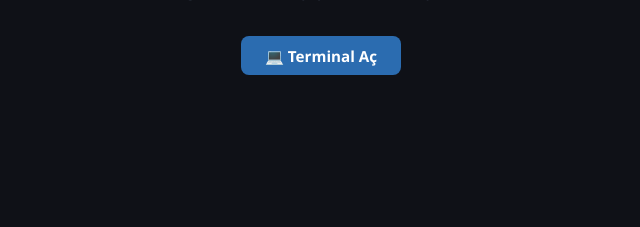
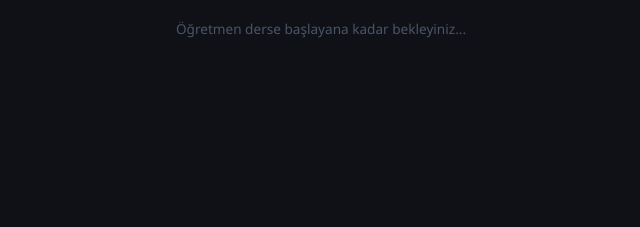
Before and after one commit to bekiragirgun/enroll, a Flask app: template templates/ogrenci_ana.html in a window 1280 px wide. Shown: the part 477-704 px from the top of the page, without its empty margins (319-959 px from the left). Run offline with Flask 3, Linux system fonts and the light colour scheme; the template is opened without the code that fills it, so the values that code supplies are empty.

Commit message:
Güvenlik: Öğrenci etkileşim kilitlendi
- Slayt modunda iframe pointer-events:none eklendi
- Öğrenci slayta hiçbir yere tıklayamaz
- 'Terminal Aç' butonu kaldırıldı (öğretmen açacak)
- Öğrenci sadece öğretmenin izniyle terminali görür
- 3 mod: Bekleme → Slayt → Terminal

```diff
--- a/templates/ogrenci_ana.html
+++ b/templates/ogrenci_ana.html
@@ -28,14 +28,11 @@
     <p style="color:#4a5568; font-size:0.85rem; margin-top:1rem;">
       Öğretmen derse başlayana kadar bekleyiniz...
     </p>
-    <a href="/terminal" style="display:inline-block;margin-top:1.2rem;padding:0.6rem 1.5rem;background:#2b6cb0;color:#fff;border-radius:8px;text-decoration:none;font-weight:600;font-size:0.95rem;transition:background 0.2s;">
-      💻 Terminal Aç
-    </a>
   </div>
 
   <!-- SLAYT EKRANI -->
   <div id="slayt-ekrani" class="slayt-ekrani" style="display:none;">
-    <iframe id="slayt-iframe" src="" allowfullscreen></iframe>
+    <iframe id="slayt-iframe" src="" allowfullscreen style="pointer-events:none;"></iframe>
   </div>
 
   <!-- TERMİNAL EKRANI -->
```
